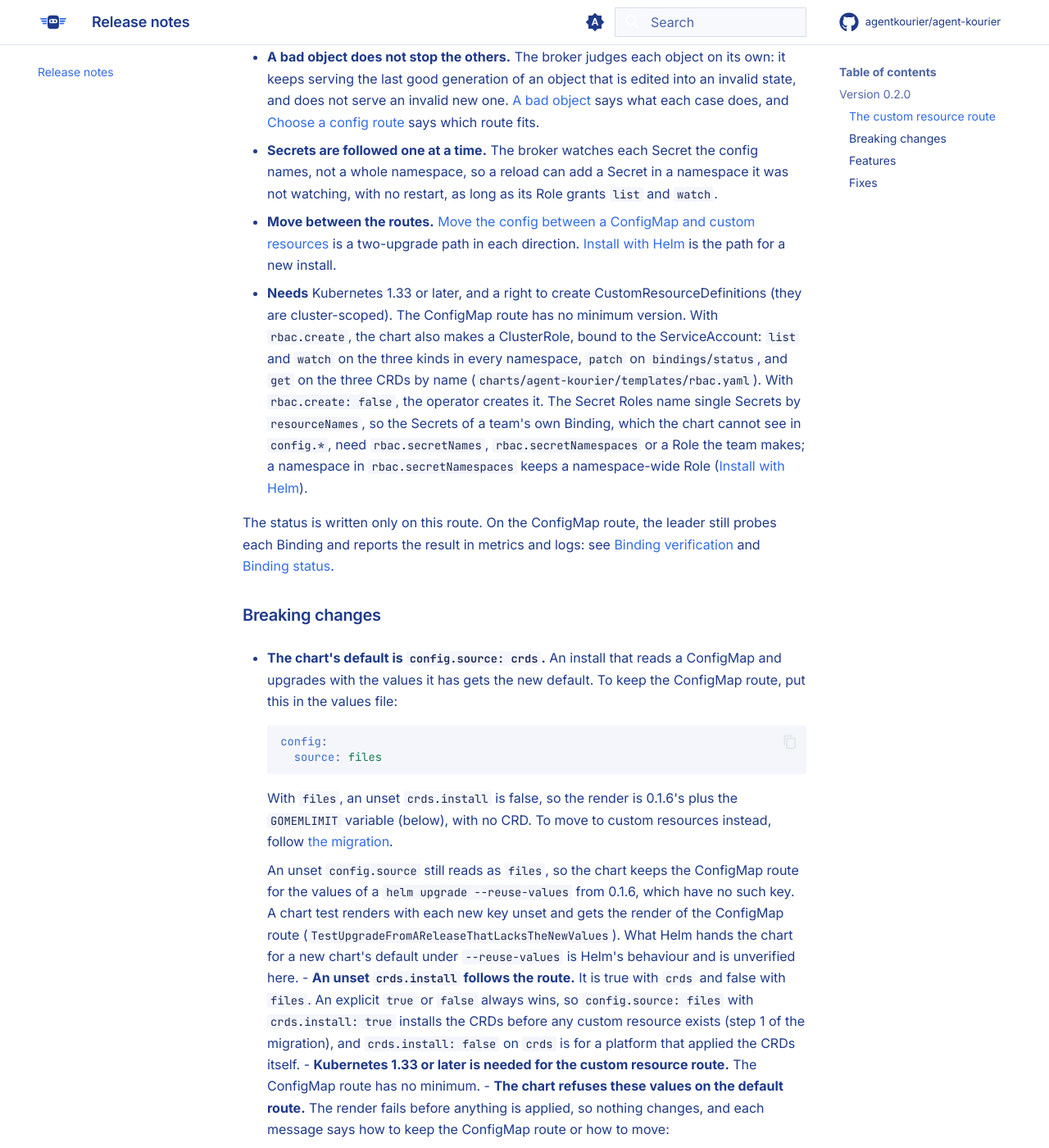
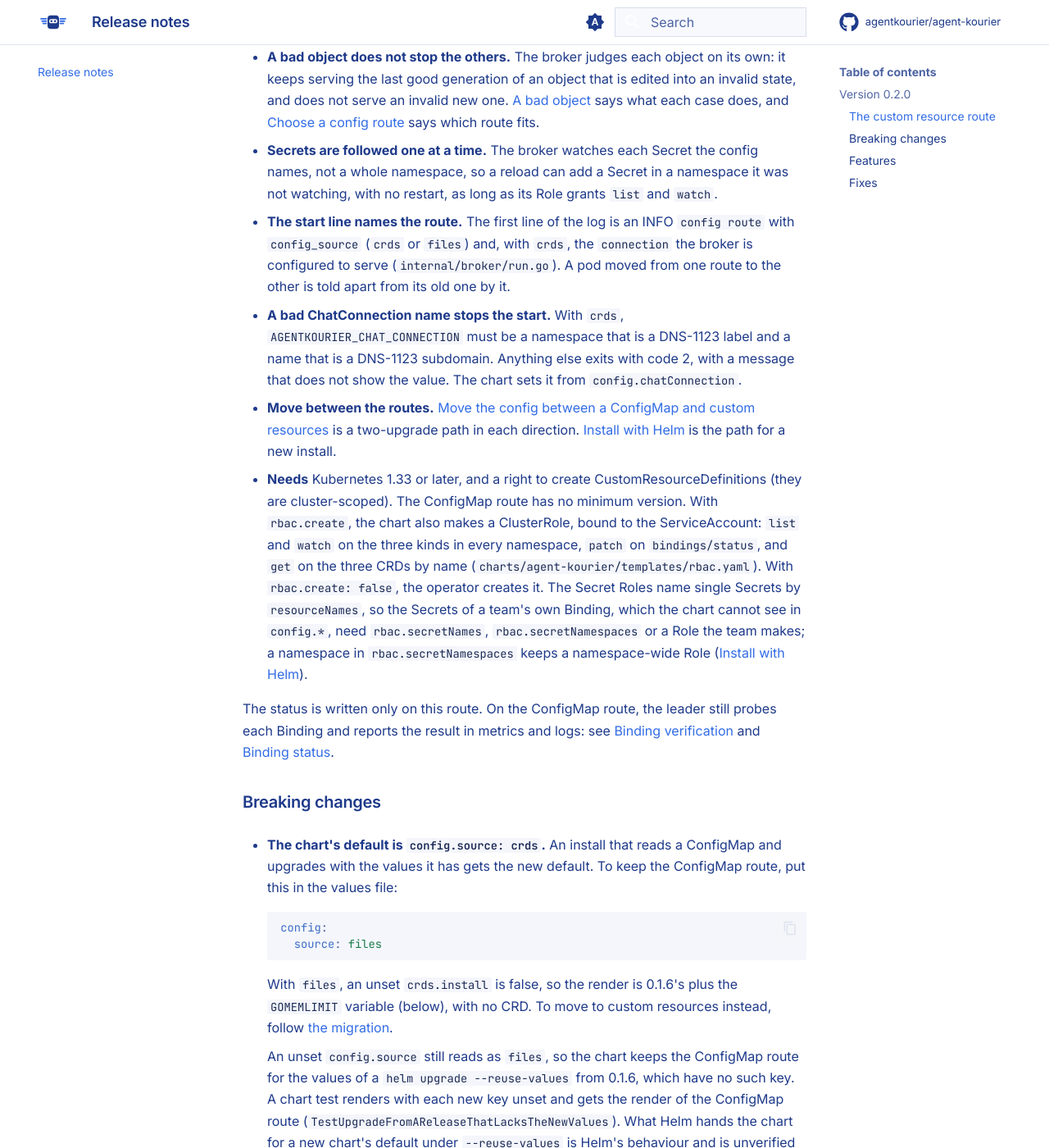
Before and after one commit to agentkourier/agent-kourier, an MkDocs documentation site: the page built from docs/release-notes.md, in a window 1280 px wide and 1400 px high, scrolled down 997 px. Shown: the whole window at 82% size. Built offline with MkDocs 1.6.1 and Material for MkDocs 9.7.7, drawn with Linux system fonts in a browser that asks for light colours; comment, search, counter and statistics services are not loaded; some of the changed text lies outside the part shown.

Commit message:
docs: note the route log line and the ChatConnection name check in the 0.2.0 notes, and tighten the botMentions advice

```diff
--- a/docs/release-notes.md
+++ b/docs/release-notes.md
@@ -32,6 +32,10 @@ team-a      late          False   Accepted:ChannelConflict     C1        1m
   what each case does, and [Choose a config route](explanation/config-routes.md) says which route fits.
 - **Secrets are followed one at a time.** The broker watches each Secret the config names, not a whole namespace, so a reload can add a
   Secret in a namespace it was not watching, with no restart, as long as its Role grants `list` and `watch`.
+- **The start line names the route.** The first line of the log is an INFO `config route` with `config_source` (`crds` or `files`) and, with
+  `crds`, the `connection` the broker is configured to serve (`internal/broker/run.go`). A pod moved from one route to the other is told apart from its old one by it.
+- **A bad ChatConnection name stops the start.** With `crds`, `AGENTKOURIER_CHAT_CONNECTION` must be a namespace that is a DNS-1123 label and a
+  name that is a DNS-1123 subdomain. Anything else exits with code 2, with a message that does not show the value. The chart sets it from `config.chatConnection`.
 - **Move between the routes.** [Move the config between a ConfigMap and custom resources](how-to/migrate-config-source.md) is a
   two-upgrade path in each direction. [Install with Helm](how-to/install-with-helm.md#install-on-custom-resources) is the path for a new install.
 - **Needs** Kubernetes 1.33 or later, and a right to create CustomResourceDefinitions (they are cluster-scoped). The ConfigMap route has no minimum version.
@@ -67,6 +71,8 @@ metrics and logs: see [Binding verification](reference/metrics.md#binding-verifi
 - **Kubernetes 1.33 or later is needed for the custom resource route.** The ConfigMap route has no minimum.
 - **The chart refuses these values on the default route.** The render fails before anything is applied, so nothing changes, and each
   message says how to keep the ConfigMap route or how to move:
+
+    The messages that name the default say "the chart's default unless your values set it", since the chart sees the same value whether your values say `config.source: crds` or leave it out.
 
     | Your values | Why it is refused |
     |---|---|
```
Also changed, not shown: docs/how-to/any-bot-trigger.md (+1 -1 lines), docs/how-to/upgrade.md (+1 -1 lines).
